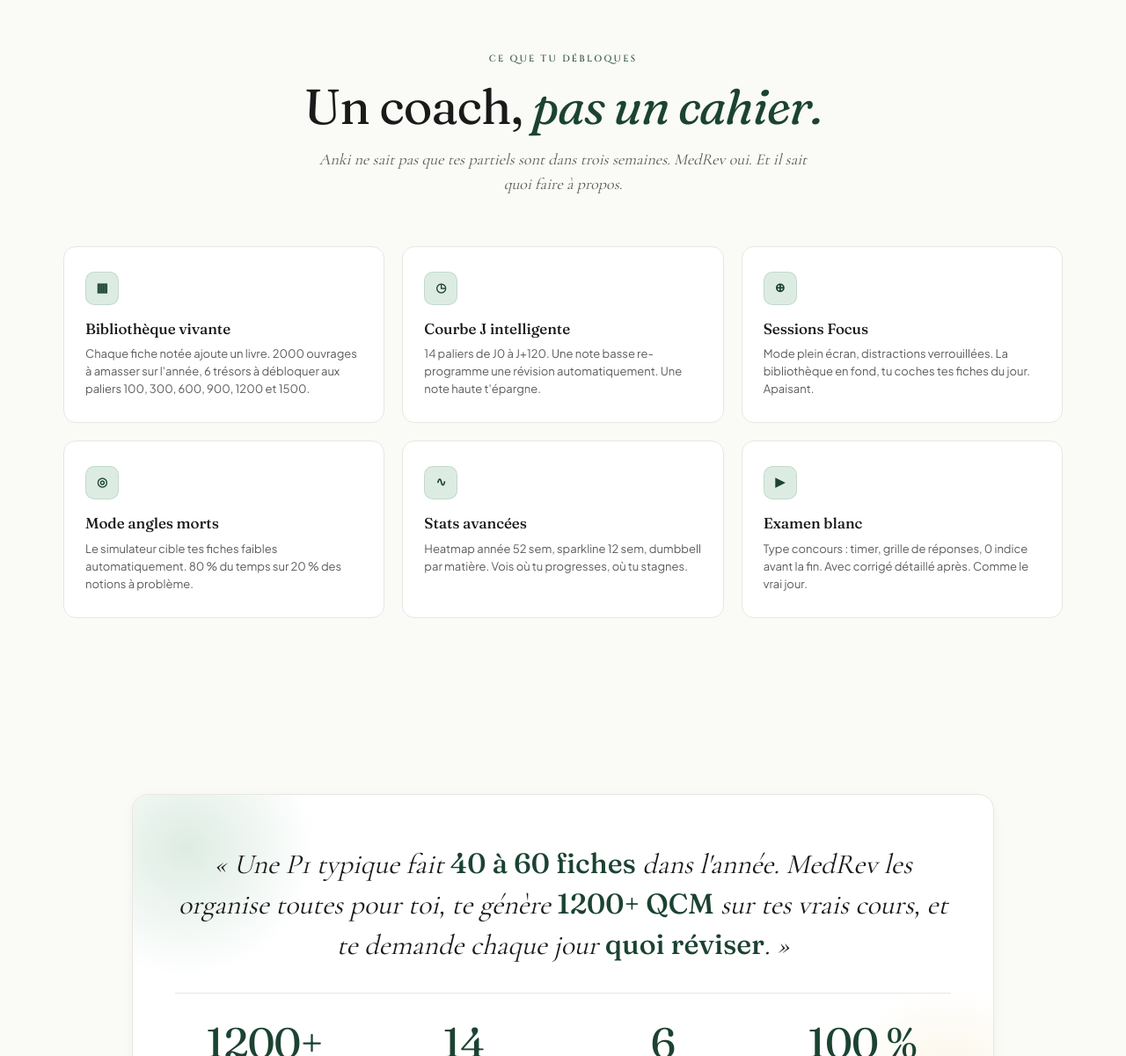
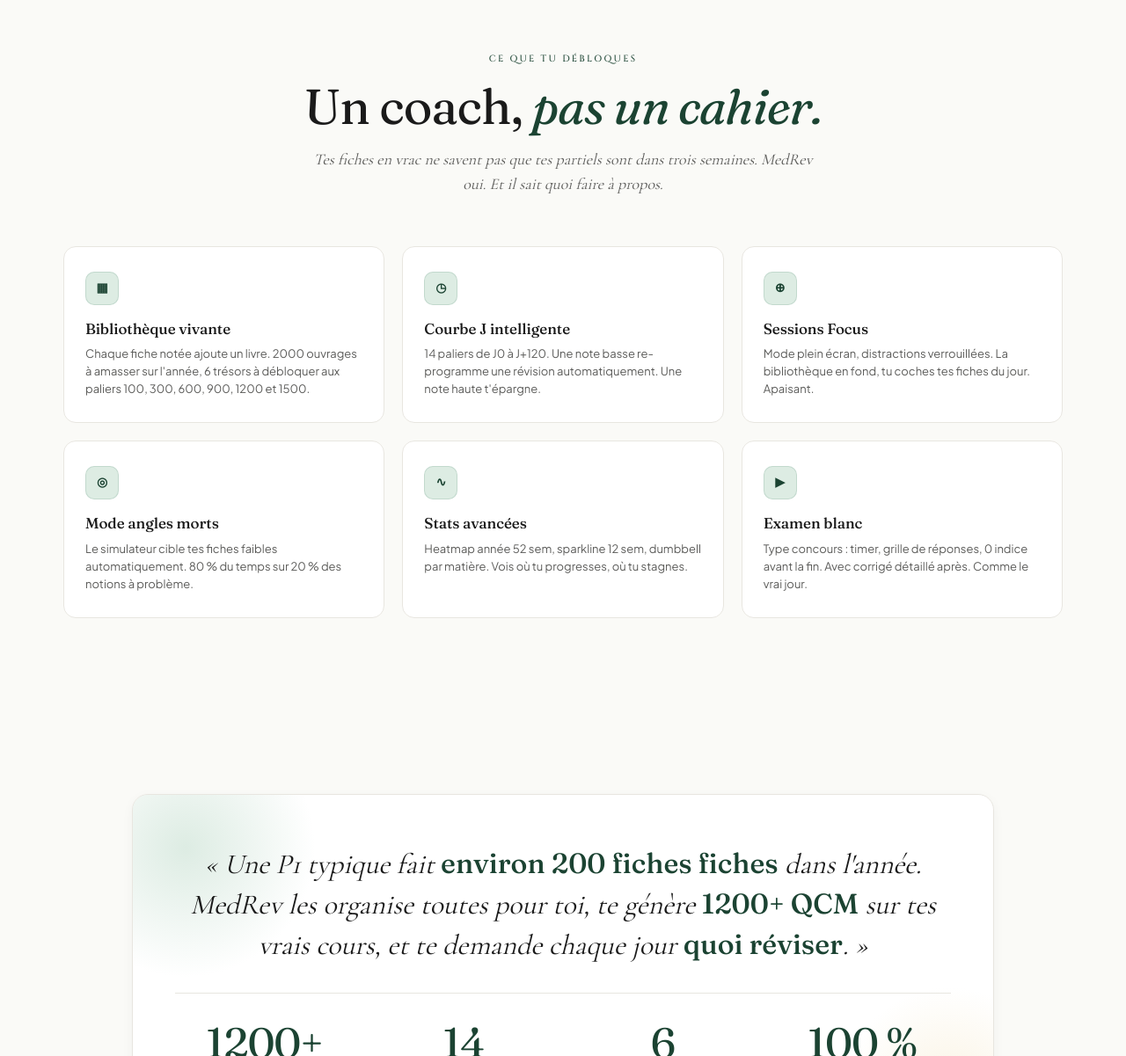
Before and after one commit to Axman1ak/MedRev, a Next.js app: page / in a window 1280 px wide. Shown: the part 2553-3754 px from the top of the page at 88% size. Built offline with nearby package versions, Linux system fonts and the light colour scheme; no server answers.

Commit message:
Update LandingPage.tsx

```diff
--- a/src/components/LandingPage.tsx
+++ b/src/components/LandingPage.tsx
@@ -121,7 +121,7 @@
           <div className="lp-section-kicker">Ce que tu débloques</div>
           <h2 className="lp-section-h2">Un coach, <em>pas un cahier.</em></h2>
           <p className="lp-section-sub">
-            Anki ne sait pas que tes partiels sont dans trois semaines.
+            Tes fiches en vrac ne savent pas que tes partiels sont dans trois semaines.
             MedRev oui. Et il sait quoi faire à propos.
           </p>
         </div>
@@ -147,7 +147,7 @@
       <section className="lp-section">
         <div className="lp-proof">
           <p className="lp-proof-quote">
-            « Une P1 typique fait <strong>40 à 60 fiches</strong> dans
+            « Une P1 typique fait <strong>environ 200 fiches fiches</strong> dans
             l&apos;année. MedRev les organise toutes pour toi, te génère
             <strong> 1200+ QCM</strong> sur tes vrais cours, et te demande
             chaque jour <strong>quoi réviser</strong>. »
```
